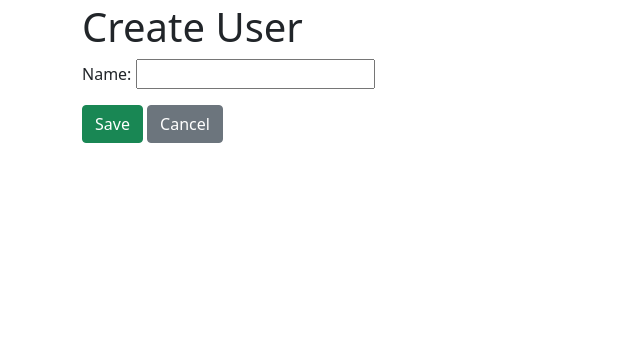
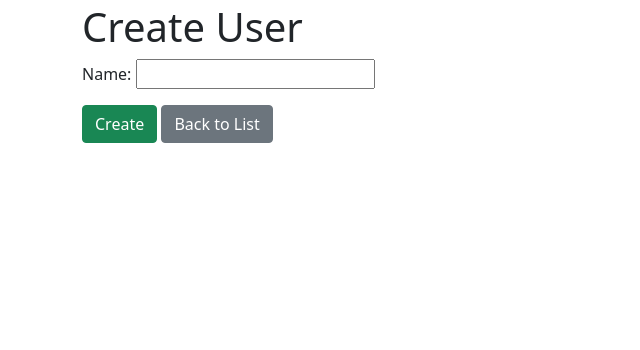
Before and after one commit to lucosmo/DjangoWebApp, a Django app: page /Users/Create/ in a window 1280 px wide. Shown: the part 70-420 px from the top of the page, without its empty margins (0-640 px from the left). Run offline with Django 4.2, Linux system fonts and the light colour scheme.

Commit message:
change name displayed on the button

```diff
--- a/coreapp/templates/core/user_form.html
+++ b/coreapp/templates/core/user_form.html
@@ -4,7 +4,8 @@
 <h1>{{ form.instance.pk|yesno:"Edit User,Create User" }}</h1>
 <form method="post">{% csrf_token %}
   {{ form.as_p }}
-  <button class="btn btn-success" type="submit">Save</button>
-  <a class="btn btn-secondary" href="{% url 'user_list' %}">Cancel</a>
+  <button class="btn btn-success" type="submit">Create</button>
+  <a class="btn btn-secondary" href="{% url 'user_list' %}">Back to List</a>
+</div></a>
 </form>
 {% endblock %}
```
